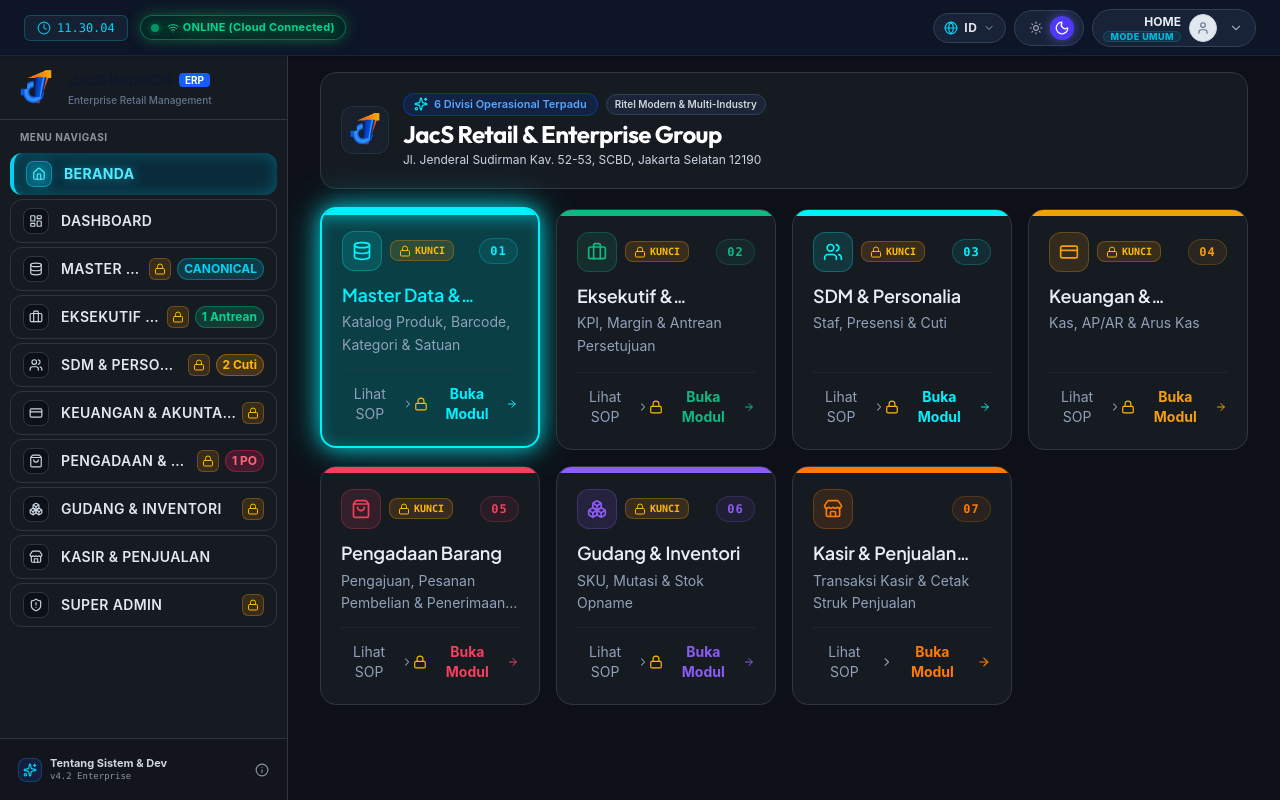
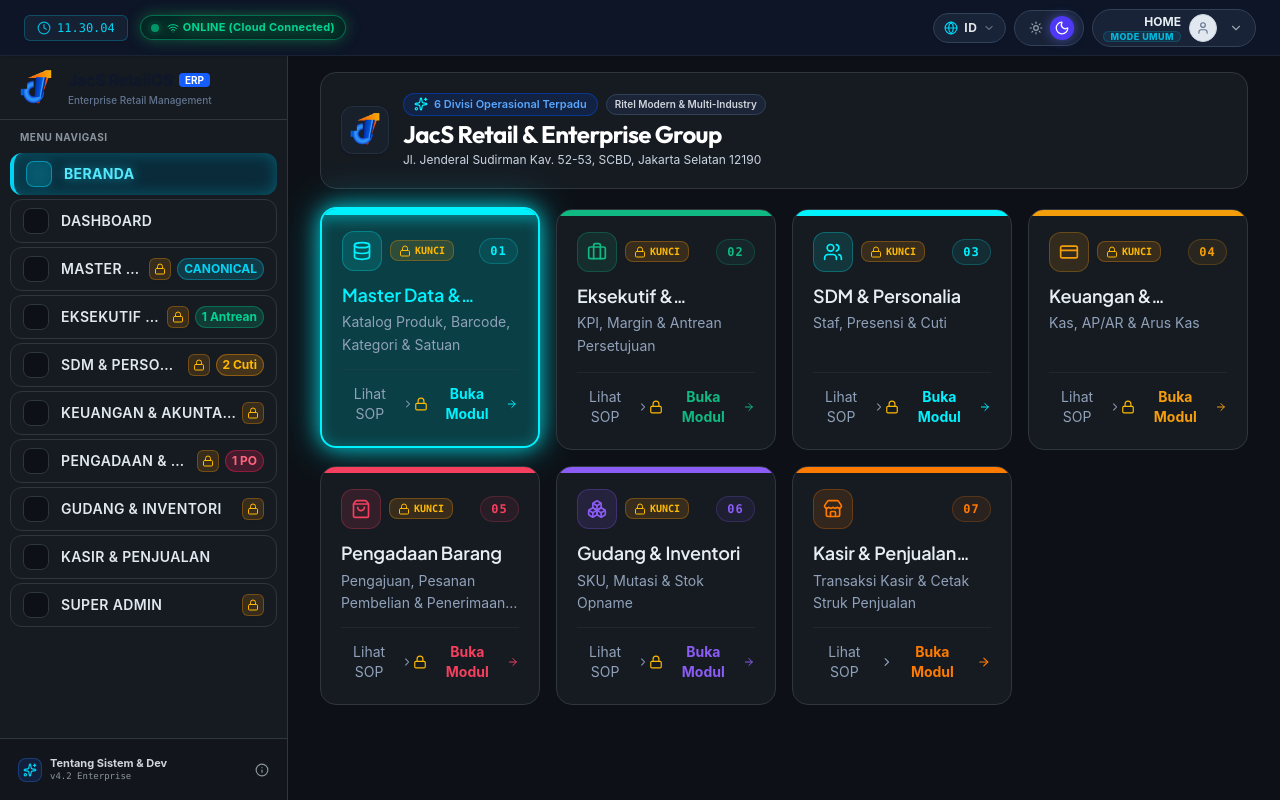
Before and after one commit to jacksmile1288-cmd/jacs-retailos-erp, a React (Vite) app: page / in a window 1280 px wide. Built offline with nearby package versions, Linux system fonts and the light colour scheme.

Commit message:
Update Sidebar.tsx

```diff
--- a/src/components/Sidebar.tsx
+++ b/src/components/Sidebar.tsx
@@ -522,6 +522,7 @@ export const Sidebar: React.FC<{ isOpenMobile: boolean; onCloseMobile: () => voi
                             : {}
                         }
                       >
+                        {typeof Icon === 'function' ? (
                           <Icon
                             className={`w-3.5 h-3.5 transition-transform group-hover:scale-110 ${
                               isActive
@@ -533,6 +534,9 @@ export const Sidebar: React.FC<{ isOpenMobile: boolean; onCloseMobile: () => voi
                                 : 'text-slate-300'
                             }`}
                           />
+                        ) : (
+                          <span className="w-3.5 h-3.5 inline-block" />
+                        )}
                       </div>
                       <span
                         className={`text-xs xl:text-sm tracking-wide truncate ${
@@ -640,6 +644,7 @@ export const Sidebar: React.FC<{ isOpenMobile: boolean; onCloseMobile: () => voi
                             : {}
                         }
                       >
+                        {typeof Icon === 'function' ? (
                           <Icon
                             className={`w-3.5 h-3.5 transition-transform group-hover:scale-110 ${
                               isActive
@@ -651,6 +656,9 @@ export const Sidebar: React.FC<{ isOpenMobile: boolean; onCloseMobile: () => voi
                                 : 'text-slate-300'
                             }`}
                           />
+                        ) : (
+                          <span className="w-3.5 h-3.5 inline-block" />
+                        )}
                       </div>
 
                       {/* Clean Menu Label Only */}
```
Lines whose indentation alone changed are shown as unchanged.
